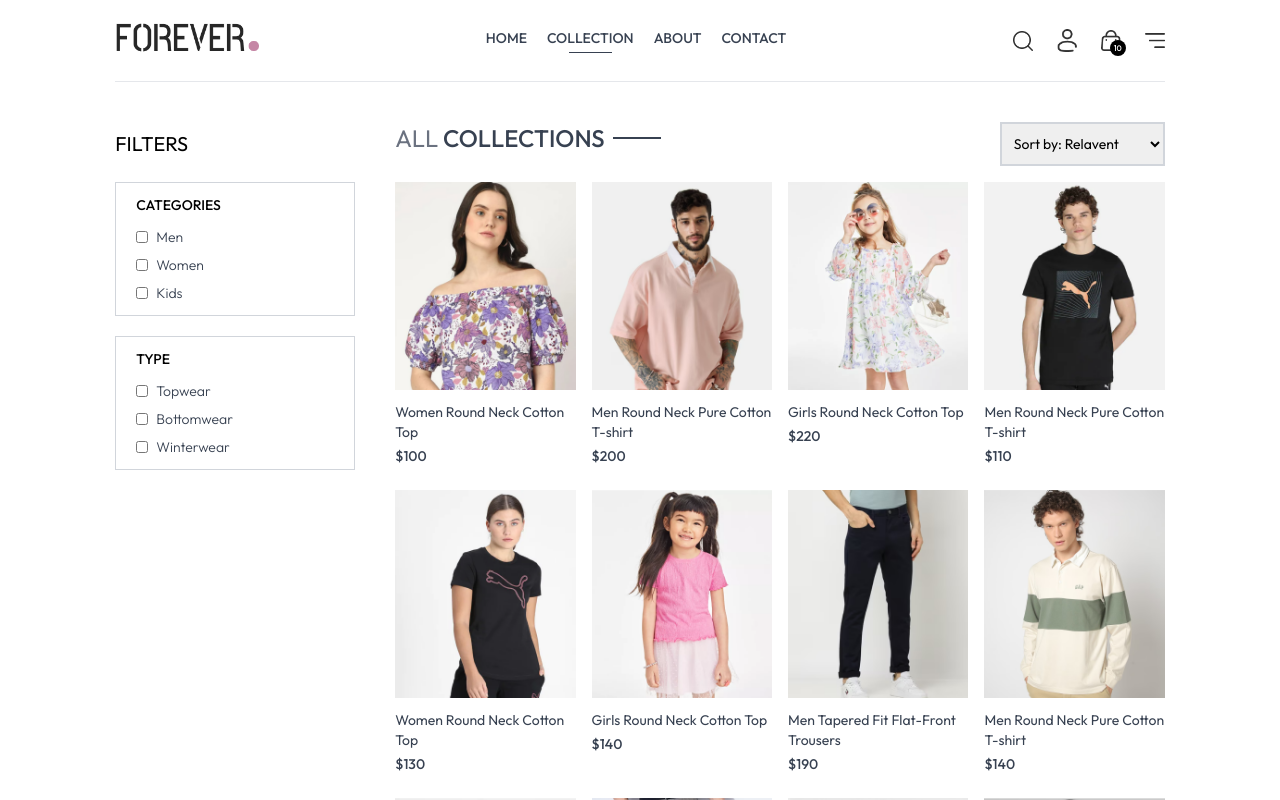
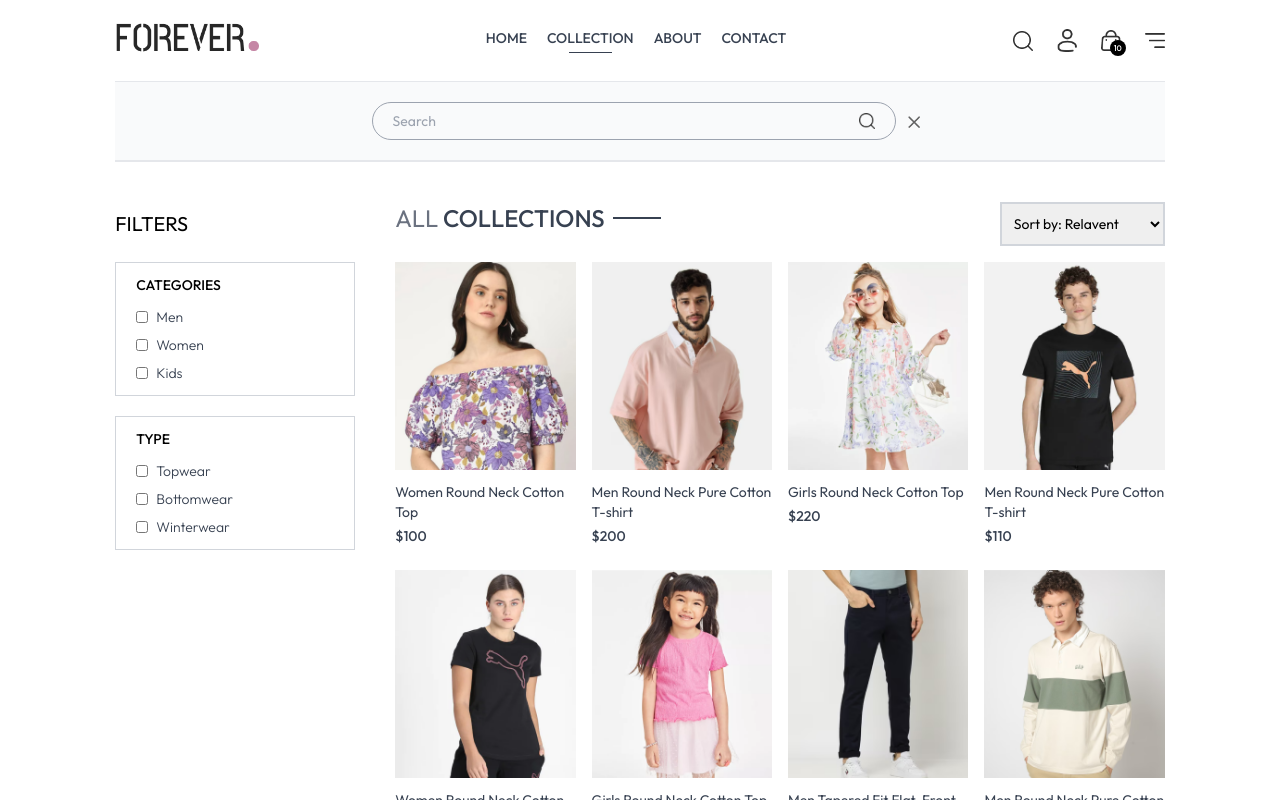
Before and after one commit to nikhilranjanchoubey/mern-ecommerce-website, a React (Vite) app in the folder frontend/: page /collection in a window 1280 px wide. Both pictures are taken after a click on the picture 1022 px from the left and 40 px from the top of the page. Shown: the top 800 px of the page. Built offline with nearby package versions, Linux system fonts and the light colour scheme.

Commit message:
Add product search and price sorting functionality

```diff
--- a/frontend/src/App.jsx
+++ b/frontend/src/App.jsx
@@ -1,4 +1,4 @@
-import {Routes, Route} from 'react-router-dom'
+import { Routes, Route } from 'react-router-dom'
 import Home from './pages/Home'
 import Collection from './pages/Collection'
 import About from './pages/About'
@@ -10,25 +10,26 @@
 import Orders from './pages/Orders'
 import Navbar from './components/Navbar'
 import Footer from './components/Footer'
+import SearchBar from './components/SearchBar'
 
 const App = () => {
   return (
     <div className='px-4 sm:px-[5vw] md:px-[7vw] lg:px-[9vw]'>
-      <Navbar/>
-
+      <Navbar />
+      <SearchBar />
       <Routes>
-        <Route path='/' element={<Home/>} />
-        <Route path='/collection' element={<Collection/>} />
-        <Route path='/about' element={<About/>} />
-        <Route path='/contact' element={<Contact/>} />
-        <Route path='/product/:productId' element={<Product/>} />
-        <Route path='/cart' element={<Cart/>} />
-        <Route path='/login' element={<Login/>} />
-        <Route path='/place-order' element={<PlaceOrder/>} />
-        <Route path='/orders' element={<Orders/>} />
+        <Route path='/' element={<Home />} />
+        <Route path='/collection' element={<Collection />} />
+        <Route path='/about' element={<About />} />
+        <Route path='/contact' element={<Contact />} />
+        <Route path='/product/:productId' element={<Product />} />
+        <Route path='/cart' element={<Cart />} />
+        <Route path='/login' element={<Login />} />
+        <Route path='/place-order' element={<PlaceOrder />} />
+        <Route path='/orders' element={<Orders />} />
 
       </Routes>
-      <Footer/>
+      <Footer />
 
     </div>
   )
--- a/frontend/src/components/Navbar.jsx
+++ b/frontend/src/components/Navbar.jsx
@@ -1,9 +1,13 @@
 import { assets } from "../assets/frontend_assets/assets";
 import { Link, NavLink } from "react-router-dom";
 import { useState } from "react";
+import { useContext } from "react";
+import { ShopContext } from "../context/ShopContext";
 const Navbar = () => {
 
-    const [visible,setVisible] = useState(false);
+    const [visible, setVisible] = useState(false);
+
+    const { setShowSearch } = useContext(ShopContext);
 
     return (
         <div className='flex items-center justify-between py-5 font-medium'>
@@ -14,23 +18,23 @@
 
                 <NavLink to='/' className='flex flex-col items-center gap-1'>
                     <p>HOME</p>
-                <hr className='w-2/4 border-none h-[1.5px] bg-gray-700 hidden'/>
+                    <hr className='w-2/4 border-none h-[1.5px] bg-gray-700 hidden' />
                 </NavLink>
                 <NavLink to='/collection' className='flex flex-col items-center gap-1'>
                     <p>COLLECTION</p>
-                <hr className='w-2/4 border-none h-[1.5px] bg-gray-700 hidden'/>
+                    <hr className='w-2/4 border-none h-[1.5px] bg-gray-700 hidden' />
                 </NavLink>
                 <NavLink to='/about' className='flex flex-col items-center gap-1'>
                     <p>ABOUT</p>
-                <hr className='w-2/4 border-none h-[1.5px] bg-gray-700 hidden'/>
+                    <hr className='w-2/4 border-none h-[1.5px] bg-gray-700 hidden' />
                 </NavLink>
                 <NavLink to='/contact' className='flex flex-col items-center gap-1'>
                     <p>CONTACT</p>
-                <hr className='w-2/4 border-none h-[1.5px] bg-gray-700 hidden'/>
+                    <hr className='w-2/4 border-none h-[1.5px] bg-gray-700 hidden' />
                 </NavLink>
             </ul>
-       <div className = 'flex items-center gap-6'>
-        <img src={assets.search_icon} className='w-5 cursor-pointer' alt="" />
+            <div className='flex items-center gap-6'>
+                <img onClick={() => setShowSearch(true)} src={assets.search_icon} className='w-5 cursor-pointer' alt="" />
                 <div className='group relative'>
                     <img src={assets.profile_icon} className='w-5 cursor-pointer' alt="" />
                     <div className='group-hover:block hidden absolute dropdown-menu right-0 pt-4'>
@@ -46,20 +50,20 @@
                     <img src={assets.cart_icon} className='w-5 min-w-5' alt="" />
                     <p className='absolute right-[-5px] bottom-[-5px] w-4 text-center leading-4 bg-black text-white aspect-square rounded-full text-[8px]'>10</p>
                 </Link>
-        <img onClick={()=>setVisible(true)} src={assets.menu_icon} className= 'w-5 cursor-pointer sm:pointer' alt="" />
+                <img onClick={() => setVisible(true)} src={assets.menu_icon} className='w-5 cursor-pointer sm:pointer' alt="" />
             </div>
 
             {/* Sidebar menu for small screens */}
-      <div className={`absolute top-0 right-0 bottom-0 overflow-hidden bg-white transition-all ${visible ? "w-full" : "w-0" }`}>
+            <div className={`absolute top-0 right-0 bottom-0 overflow-hidden bg-white transition-all ${visible ? "w-full" : "w-0"}`}>
                 <div className='flex flex-col text-gray-600'>
-                <div onClick={()=>setVisible(false)} className='flex items-center gap-4 p-3 cursor-pointer'>
+                    <div onClick={() => setVisible(false)} className='flex items-center gap-4 p-3 cursor-pointer'>
                         <img className='h-4 rotate-180' src={assets.dropdown_icon} alt="" />
                         <p>Back</p>
                     </div>
-                <NavLink onClick={()=>setVisible(false)} className='py-2 pl-6 border' to='/'>HOME</NavLink>
-                <NavLink onClick={()=>setVisible(false)} className='py-2 pl-6 border' to='/collection'>COLLECTION</NavLink>
-                <NavLink onClick={()=>setVisible(false)} className='py-2 pl-6 border' to='/about'>ABOUT</NavLink>
-                <NavLink onClick={()=>setVisible(false)} className='py-2 pl-6 border' to='/contact'>CONTACT</NavLink>
+                    <NavLink onClick={() => setVisible(false)} className='py-2 pl-6 border' to='/'>HOME</NavLink>
+                    <NavLink onClick={() => setVisible(false)} className='py-2 pl-6 border' to='/collection'>COLLECTION</NavLink>
+                    <NavLink onClick={() => setVisible(false)} className='py-2 pl-6 border' to='/about'>ABOUT</NavLink>
+                    <NavLink onClick={() => setVisible(false)} className='py-2 pl-6 border' to='/contact'>CONTACT</NavLink>
                 </div>
             </div>
         </div>
--- /dev/null
+++ b/frontend/src/components/SearchBar.jsx
@@ -0,0 +1,51 @@
+import { useContext, useEffect , useState } from "react";
+import { ShopContext } from "../context/ShopContext";
+import { assets } from "../assets/frontend_assets/assets";
+import { useLocation } from "react-router-dom";
+
+const SearchBar = () => {
+
+    const { search, setSearch, showSearch, setShowSearch } = useContext(ShopContext);
+    const [visible,setVisible] = useState()
+    const location = useLocation();
+
+    useEffect(()=>{
+        if(location.pathname.includes('collection')){
+            setVisible(true);
+        }
+        else{
+            setVisible(false)
+        }
+    },[location])
+
+    return showSearch && visible ? (
+        <div className="border-t border-b bg-gray-50 text-center">
+
+            <div className="inline-flex items-center justify-center border border-gray-400 px-5 py-2 my-5 mx-3 rounded-full w-3/4 sm:w-1/2">
+
+                <input
+                    value={search}
+                    onChange={(e) => setSearch(e.target.value)}
+                    className="flex-1 outline-none bg-inherit text-sm"
+                    type="text"
+                    placeholder="Search"
+                />
+
+                <img
+                    className="w-4"
+                    src={assets.search_icon}
+                    alt=""
+                />
+            </div>
+
+            <img
+                onClick={() => setShowSearch(false)}
+                className="inline w-3 cursor-pointer"
+                src={assets.cross_icon}
+                alt=""
+            />
+        </div>
+    ) : null;
+};
+
+export default SearchBar;
--- a/frontend/src/context/ShopContext.jsx
+++ b/frontend/src/context/ShopContext.jsx
@@ -1,4 +1,4 @@
-import { createContext } from "react";
+import { createContext, useState } from "react";
 import { products } from "../assets/frontend_assets/assets";
 
 export const ShopContext = createContext();
@@ -8,15 +8,24 @@
     const currency = '$';
     const delivery_fee = 10;
 
+    const [search, setSearch] = useState('');
+    const [showSearch, setShowSearch] = useState(false);
+
     const value = {
-        products , currency , delivery_fee
-    }
+        products,
+        currency,
+        delivery_fee,
+        search,
+        setSearch,
+        showSearch,
+        setShowSearch
+    };
 
     return (
-        <ShopContext.Provider value = {value}>
+        <ShopContext.Provider value={value}>
             {props.children}
         </ShopContext.Provider>
-    )
-}
+    );
+};
 
 export default ShopContextProvider;
```
Also changed, not shown: frontend/src/pages/Collection.jsx (+51 -25 lines). Lines whose indentation alone changed are shown as unchanged.
